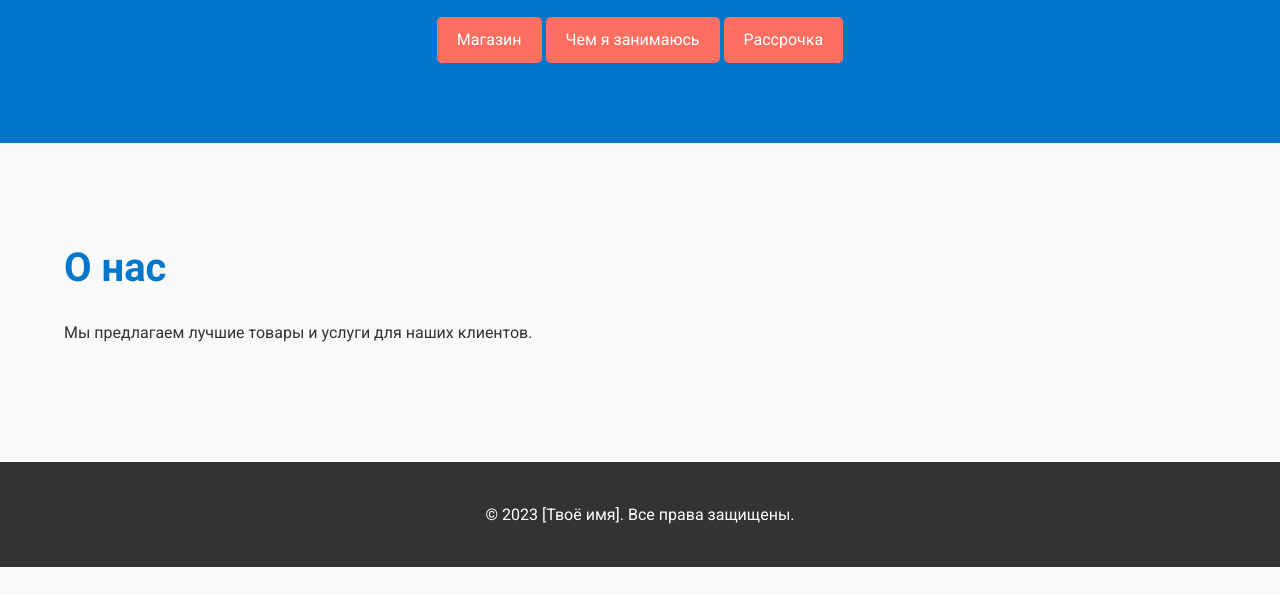
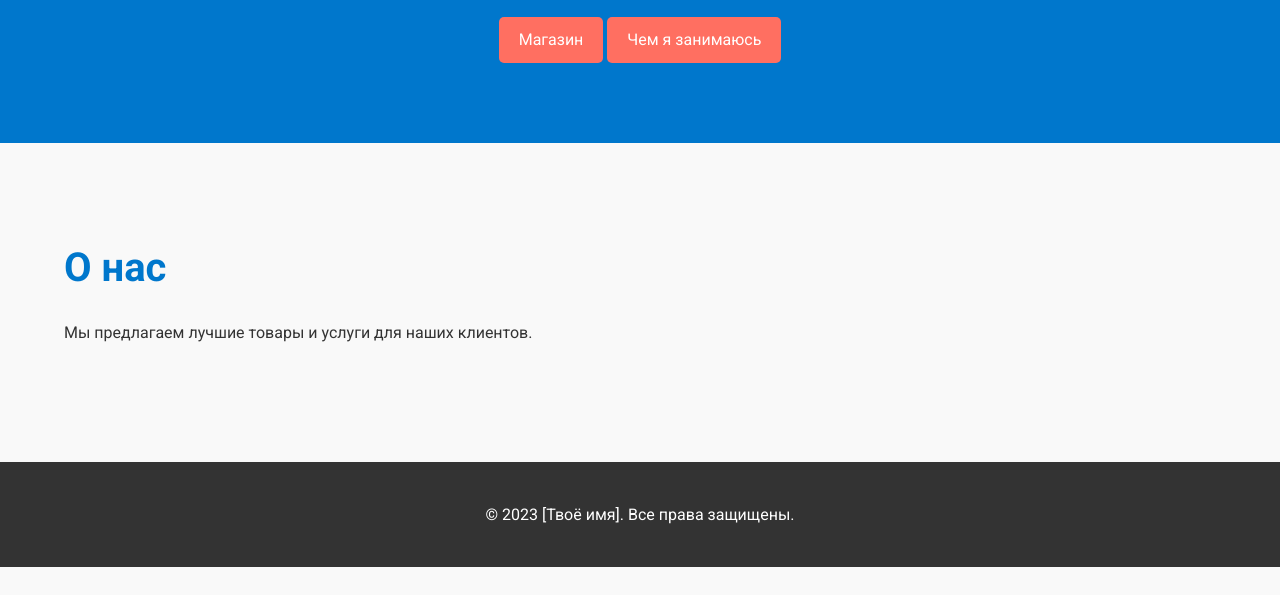
Before and after one commit to arti2704/artisteambay.github.io, a plain HTML site: page index.html in a window 1280 px wide. Shown: the part 205-800 px from the top of the page. Drawn offline with Linux system fonts and the light colour scheme.

Commit message:
knopka
git add .
git commit -m "Убрана кнопка Рассрочка с главной страницы"
git push origin main

```diff
--- a/index.html
+++ b/index.html
@@ -15,7 +15,6 @@
             <nav>
                 <a href="store.html" class="button">Магазин</a>
                 <a href="activities.html" class="button">Чем я занимаюсь</a>
-                <a href="installment.html" class="button">Рассрочка</a>
             </nav>
         </div>
     </header>
```
